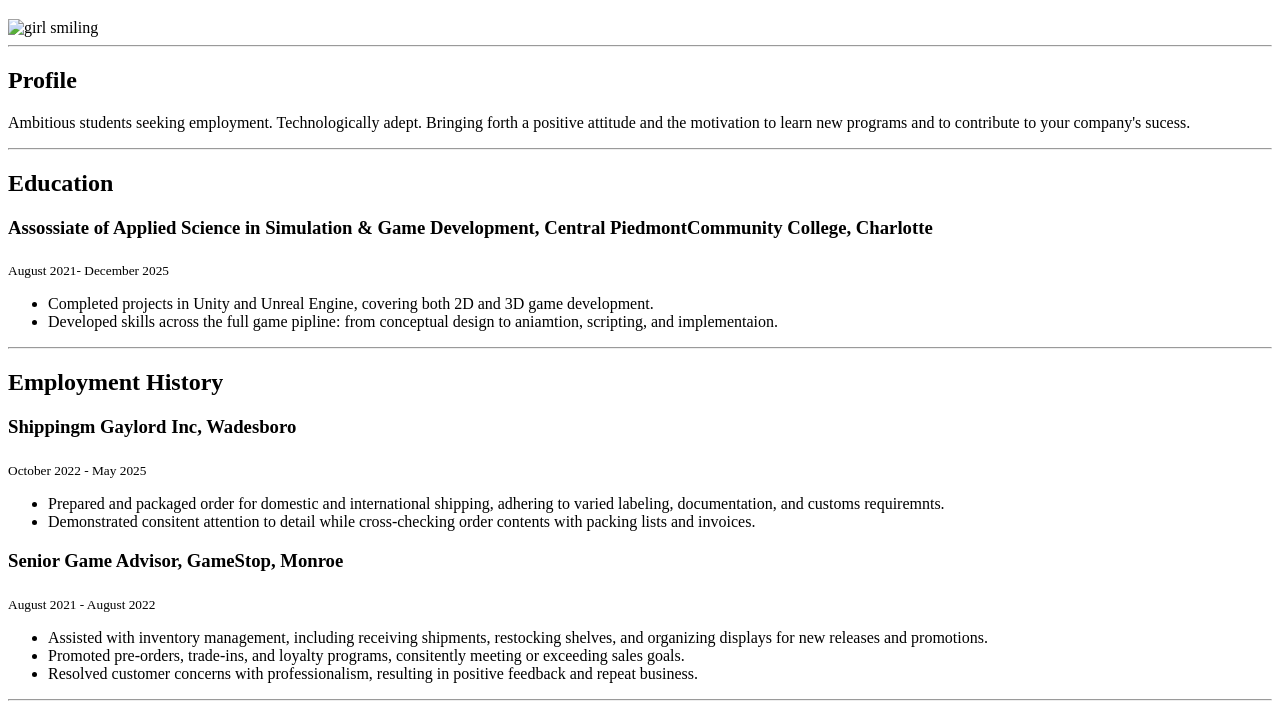
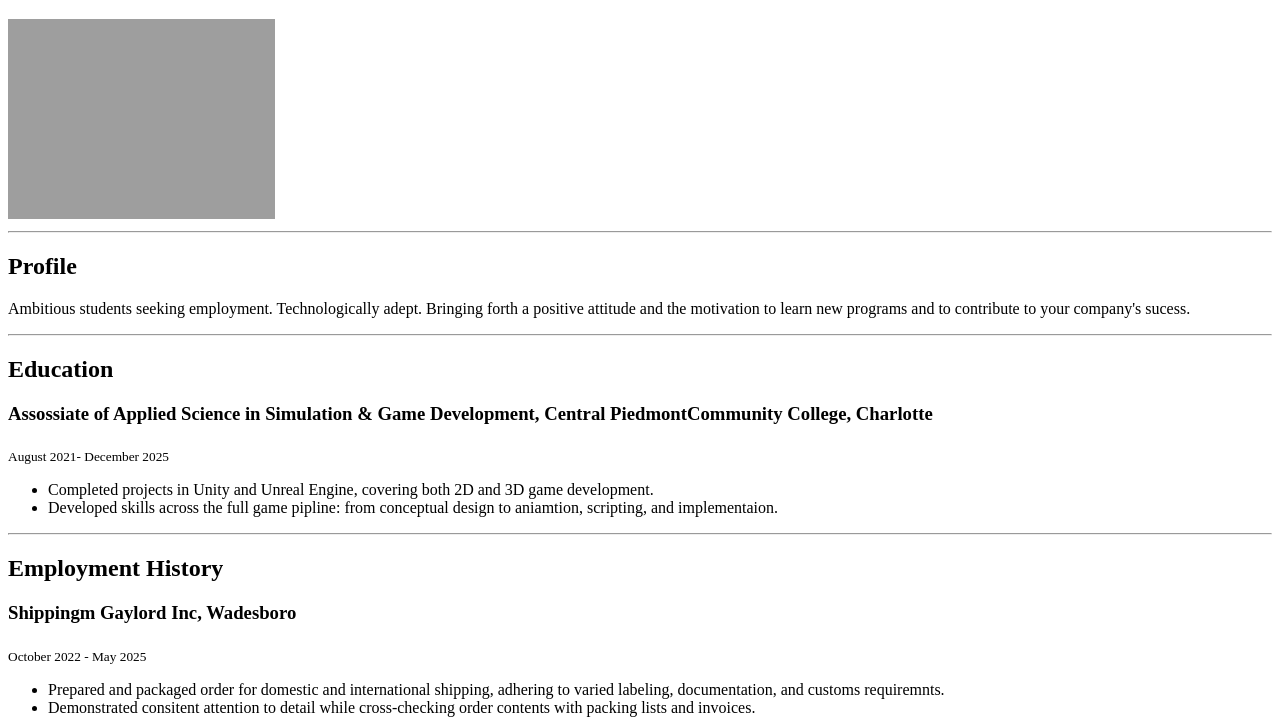
Before and after one commit to Alicia5371/Capstone-Project-Online-Resume, a plain HTML site: page index.html in a window 1280 px wide. Shown: the part 61-785 px from the top of the page. Drawn offline with Linux system fonts and the light colour scheme; the site is published under a folder, as on GitHub Pages, so addresses that start at the root find nothing.

Commit message:
Update index.html
Fixing the image not appearing problem.

```diff
--- a/index.html
+++ b/index.html
@@ -7,7 +7,7 @@
 </head>
 <body>
     <h1>Alicia Bellamy</h1>
-    <img src="/Images/aliciambellamy@gmail.com-a40c37ef.jpg" style="height: 200px;" alt="girl smiling">
+    <img src="./Images/aliciambellamy@gmail.com-a40c37ef.jpg" style="height: 200px;" alt="girl smiling">
     <hr>
     <div>
         <h2>Profile</h2>
```
